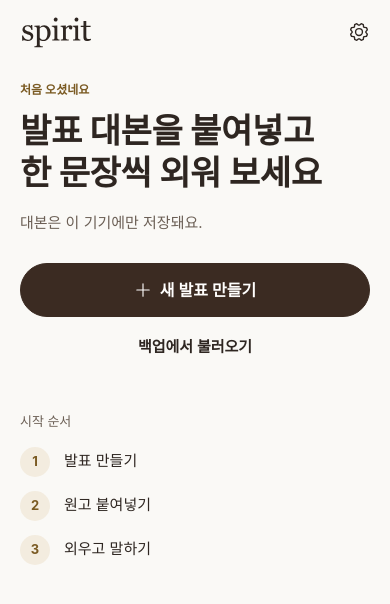
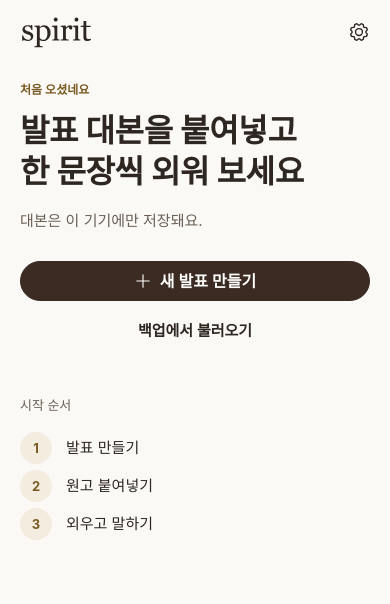
Before and after one commit to wdesign-wendy/Spirit, a plain HTML site: page dist/index.html in a window 390 px wide. Drawn offline with Linux system fonts and the light colour scheme; no server answers; a web font is replaced by a local one.

Commit message:
style: align mobile first screen with Figma H3
Co-Authored-By: Claude Sonnet 5.5 <noreply@anthropic.com>

```diff
--- a/dist/style.css
+++ b/dist/style.css
@@ -782,15 +782,15 @@ body[data-view="home"] #view-navigation{display:none}
 @media(max-width:700px){
  .home.is-first>:not(.first-mobile){display:none!important}
  .first-mobile{display:flex;flex-direction:column;padding-top:12px}
- .first-mobile h1{margin:10px 0 0;font-size:34px;line-height:1.25;font-weight:700;letter-spacing:-.01em;color:var(--ink)}
+ .first-mobile h1{margin:10px 0 0;font-size:32px;line-height:1.3;font-weight:700;letter-spacing:-.01em;color:var(--ink)}
  .first-mobile p{margin:16px 0 0;font-size:15px;line-height:1.6;color:var(--muted)}
- .first-mobile .primary{display:flex;align-items:center;justify-content:center;gap:8px;width:100%;min-height:52px;margin-top:28px;font-size:16px;font-weight:600}
+ .first-mobile .primary{display:flex;align-items:center;justify-content:center;gap:8px;width:100%;min-height:40px;padding-block:0;margin-top:28px;font-size:16px;font-weight:600}
  .first-mobile .primary .ui-icon{width:18px;height:18px;flex-basis:18px}
  .first-mobile .text-action{width:100%;min-height:48px;margin-top:6px;border-color:transparent;background:transparent;color:var(--ink);font-size:15px;font-weight:600}
  .first-mobile h2{margin:40px 0 14px;font-size:13px;font-weight:500;color:var(--muted)}
- .first-mobile ol{display:flex;flex-direction:column;gap:14px;margin:0;padding:0;list-style:none}
- .first-mobile li{display:flex;align-items:center;gap:14px;font-size:15px;color:var(--ink)}
- .first-mobile li b{display:inline-flex;align-items:center;justify-content:center;flex:0 0 30px;height:30px;border-radius:50%;background:var(--gold-soft);color:var(--gold-text);font-size:13px;font-weight:700}
+ .first-mobile ol{display:flex;flex-direction:column;gap:2px;margin:0;padding:0;list-style:none}
+ .first-mobile li{display:flex;align-items:center;gap:14px;min-height:36px;font-size:15px;color:var(--ink)}
+ .first-mobile li b{display:inline-flex;align-items:center;justify-content:center;flex:0 0 32px;height:32px;border-radius:50%;background:var(--gold-soft);color:var(--gold-text);font-size:13px;font-weight:700}
  body[data-first-time] #mobile-nav{display:none!important}
  body[data-first-time]{padding-bottom:calc(32px + env(safe-area-inset-bottom))}
 }
```
